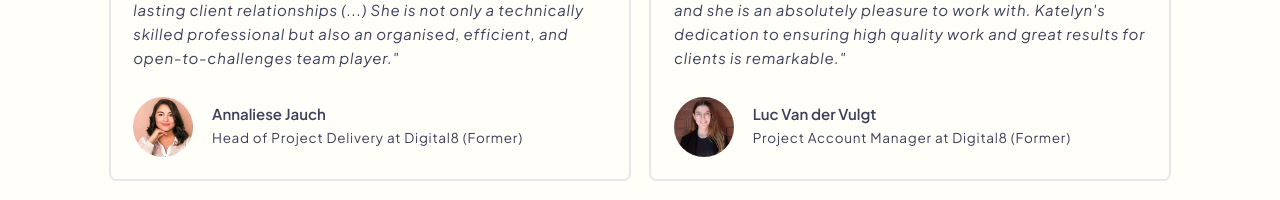
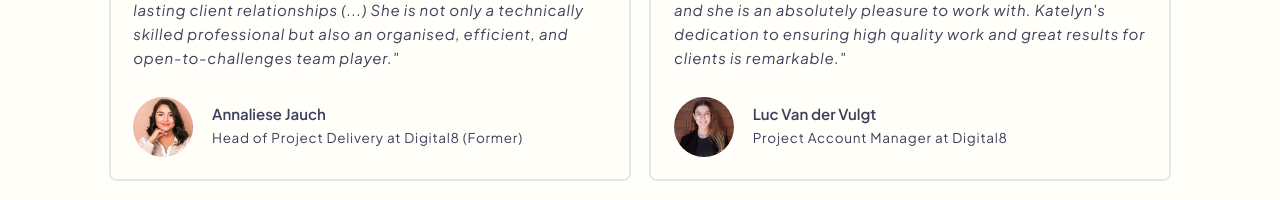
Before and after one commit to kati-e/portfolio, a React (Vite) app: page / in a window 1280 px wide. Shown: the part 3340-3540 px from the top of the page. Built offline with nearby package versions, Linux system fonts and the light colour scheme.

Commit message:
slight change to a testimonial

```diff
--- a/src/data/consts.ts
+++ b/src/data/consts.ts
@@ -115,7 +115,7 @@ export const TESTIMONIALS: Testimonial[] = [
     {
         testimonial: 'I highly recommend Katelyn for her amazing developer and designer skills. She does an amazing job on all projects. Not only does she meet the deadlines and requirements, she also helps build long-term relationships with clients.<br><br>I have the privilege of working with her on several projects and she is an absolutely pleasure to work with. Katelyn\'s dedication to ensuring high quality work and great results for clients is remarkable.',
         authorName: 'Luc Van der Vulgt',
-        authorPosition: 'Project Account Manager at Digital8 (Former)',
+        authorPosition: 'Project Account Manager at Digital8',
         authorIcon: '/testimonials/luc.jpeg'
     },
     {
```
